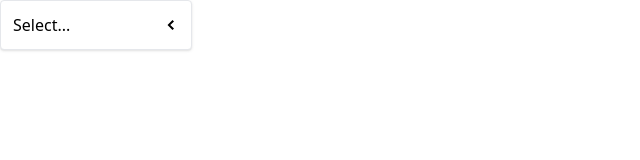
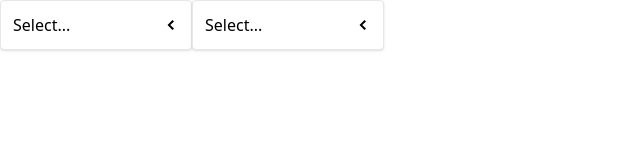
Before and after one commit to FlutterSoft/Udemy---Master-React-Course, a React (Create React App) app in the folder comps/: page / in a window 1280 px wide. Shown: the top 160 px of the page, without its empty margins (0-640 px from the left). Built offline with nearby package versions, Linux system fonts and the light colour scheme.

Commit message:
Dropdowns completed

```diff
--- a/comps/src/App.js
+++ b/comps/src/App.js
@@ -21,6 +21,11 @@ export default function App(){
                 value={selection}
                 onChange={handleSelection}
             />
+            <Dropdown
+                options={options}
+                value={selection}
+                onChange={handleSelection}
+            />
 
         </div>
 
--- a/comps/src/components/Dropdown.js
+++ b/comps/src/components/Dropdown.js
@@ -1,14 +1,18 @@
-import { useState, useEffect } from 'react'
+import { useState, useEffect, useRef } from 'react'
 import { GoChevronDown, GoChevronLeft } from "react-icons/go";
 import Panel from './Panel'
 
 export default function Dropdown({ options, value, onChange }){
     const [isOpen, setIsOpen] = useState(false)
+    const divEl = useRef()
 
     useEffect(() => {
         const handler = (e) => {
-            const dropdown = document.querySelector('.w-48')
-            e.target.contains(dropdown) ? setIsOpen(false) : console.log('inside')
+            if(!divEl.current){
+                return
+            }
+
+            !divEl.current.contains(e.target) &&  setIsOpen(false)
         }
         document.addEventListener('click', handler, true)
 
@@ -36,7 +40,7 @@ export default function Dropdown({ options, value, onChange }){
     })
 
     return(
-        <div className="w-48 relative">
+        <div ref={divEl} className="w-48 relative">
             <Panel className="flex justify-between items-center" onClick={handleClick}>
                 {value?.label || 'Select...'}
                 {isOpen ? <GoChevronDown /> :<GoChevronLeft />}
```
